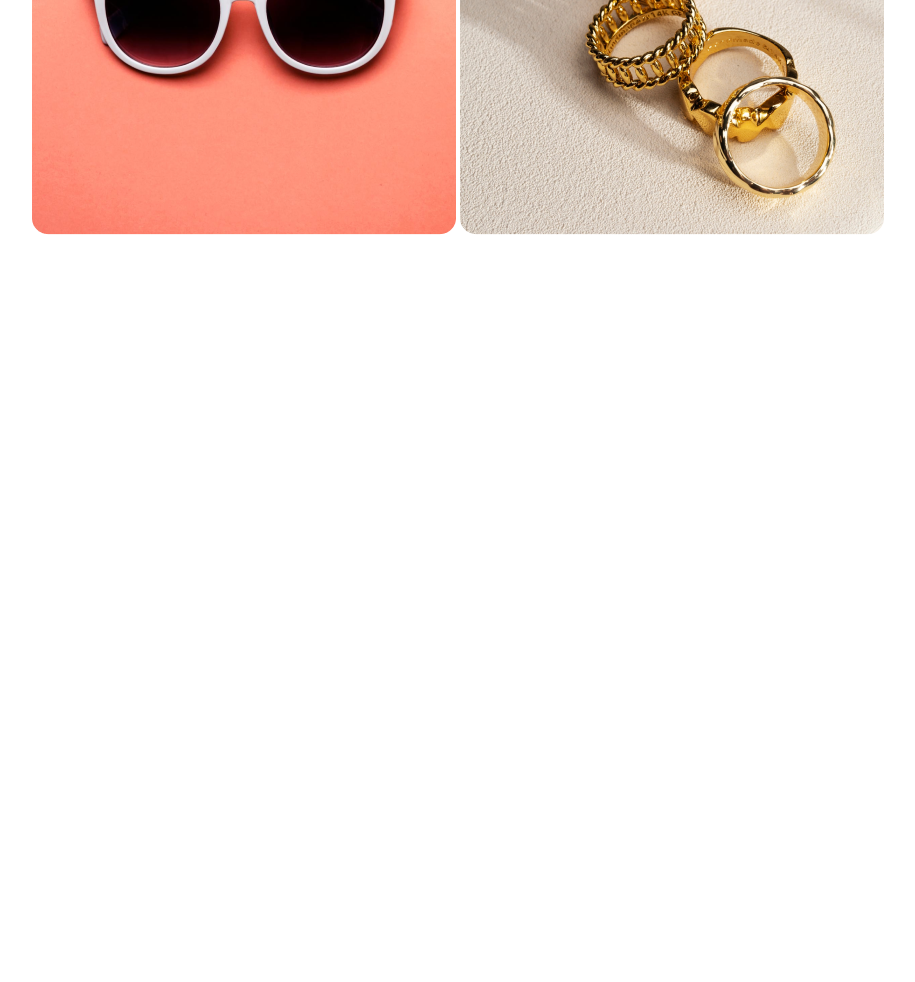
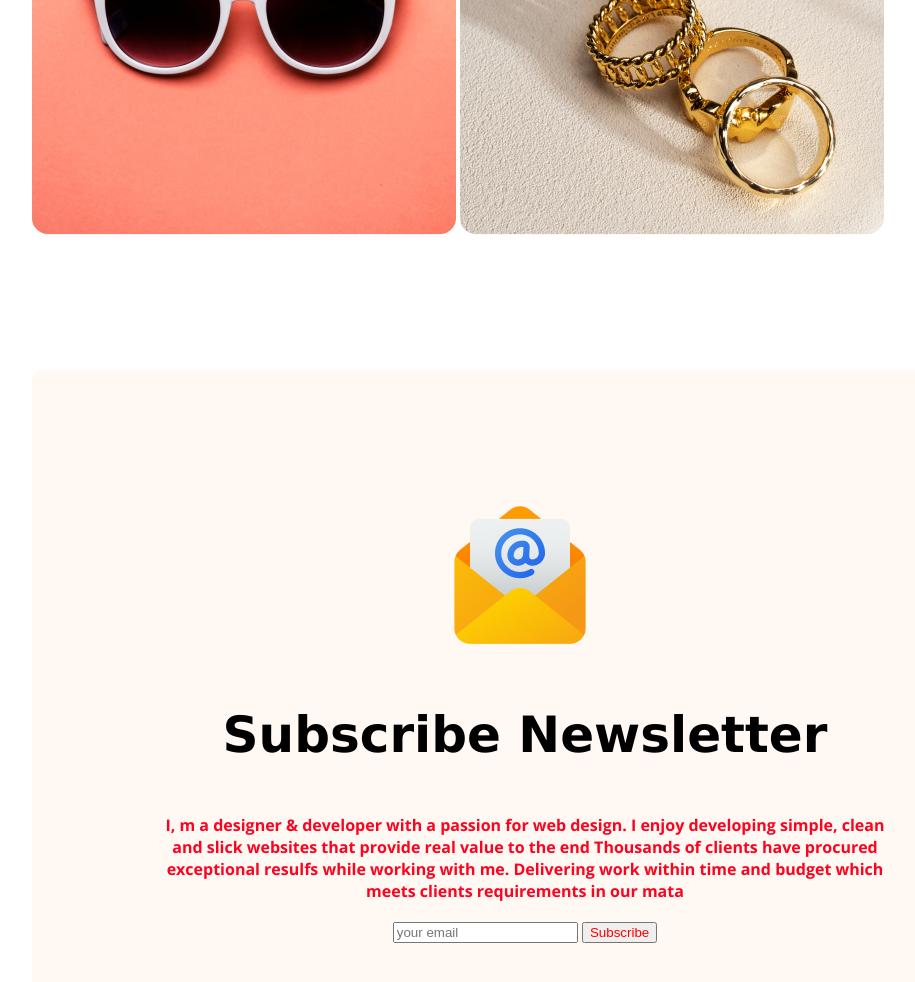
Before and after one commit to Asadulla56/first-assignment, a plain HTML site: page index.html in a window 1280 px wide. Shown: the part 3367-4349 px from the top of the page, without its empty margins (115-1030 px from the left). Before the commit the page ends 3617 px from the top, so only its background shows below. Drawn offline with nearby package versions, Linux system fonts and the light colour scheme.

Commit message:
add the email realed

```diff
--- a/index.html
+++ b/index.html
@@ -65,6 +65,25 @@
                     <img src="images/Rectangle 8.png" alt="">
                 </div>
         </section>
+        <section class="about-skills">
+            <div class="skill">
+                <img src="images/Group 61.png" alt="">
+                </div>
+            <h3 class="section-titles">Subscribe Newsletter</h3>
+            <p class="section-description">
+                I, m a designer & developer with a passion for web design.
+                I enjoy developing simple, clean and slick websites that provide real value to the end
+                Thousands of clients have procured exceptional resulfs while working with me.
+                Delivering work within time and budget which meets clients requirements in our mata
+            </p>
+            <form class="container" action="">
+                <input type="email" name="" placeholder="your email" id="">
+                <button class="btn">Subscribe</button>
+
+
+            </form>
+            </section>
+
 
 
 
--- a/styles/blog.css
+++ b/styles/blog.css
@@ -86,7 +86,7 @@ main .about-section {
 }
 
 .title-section {
-    color:beige;
+    color: beige;
     margin-left: 100px;
     font-size: 15px;
     font-weight: 400;
@@ -100,16 +100,47 @@ main .about-section {
     font-weight: 700;
     text-transform: uppercase;
 }
-.best{
+
+.best {
     color: crimson;
 }
-.portifilo{
+
+.portifilo {
     color: black;
     font-size: 40px;
 }
-.skills-container{
+
+.skills-container {
     display: flex;
     gap: 30px;
     border-radius: 2px solid red;
 
 }
+
+.about-skills {
+    padding: 130px;
+    border-radius: 0.625rem;
+    background: #FFF8F3;
+    margin: 130px 0px;
+    text-align: justify;
+}
+
+.skill {
+    margin-left: 39%;
+}
+
+.section-titles {
+    text-align: center;
+    font-size: 50px;
+    font-family: Verdana, Geneva, Tahoma, sans-serif;
+}
+
+.container {
+text-align: center;
+margin-bottom: 25px;
+padding: 18px 35px;
+}
+.btn{
+    color: red;
+
+}
```
